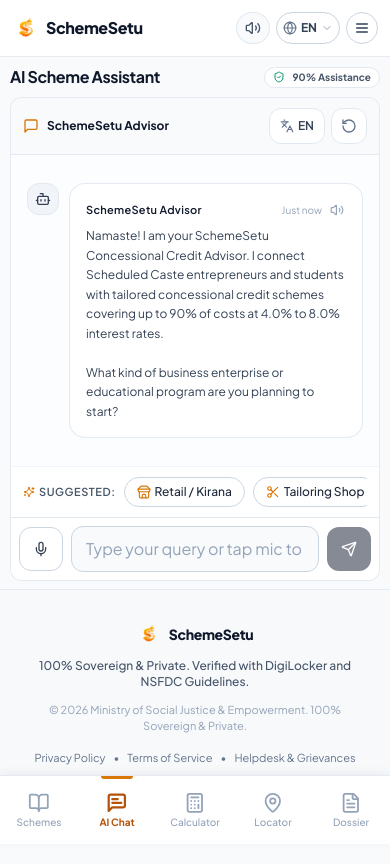
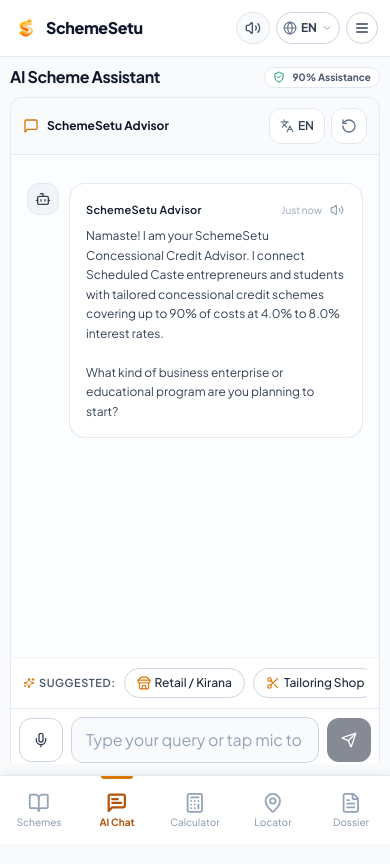
Before and after one commit to sizwinz/SchemeSetu, a Next.js app: page /assistant in a window 390 px wide. Shown: the top 864 px of the page. Built offline with nearby package versions, Linux system fonts and the light colour scheme.

Commit message:
fix(assistant): omit footer on AI chat and lock chat container to mobile viewport

```diff
--- a/src/app/assistant/page.tsx
+++ b/src/app/assistant/page.tsx
@@ -20,7 +20,7 @@
   }, []);
 
   return (
-    <div className="flex-1 flex flex-col max-w-5xl xl:max-w-6xl mx-auto w-full px-2.5 sm:px-6 lg:px-8 pt-2 sm:pt-4 pb-2 sm:pb-8 min-h-0 overflow-hidden">
+    <div className="h-[calc(100dvh-3.5rem)] lg:h-auto -mb-20 lg:mb-0 pb-[4.5rem] lg:pb-8 flex-1 flex flex-col max-w-5xl xl:max-w-6xl mx-auto w-full px-2.5 sm:px-6 lg:px-8 pt-2 sm:pt-4 min-h-0 overflow-hidden">
       {/* Title Bar: Compact 1-line on mobile, expanded on desktop */}
       <div className="flex items-center justify-between gap-2 pb-2 sm:pb-3 shrink-0">
         <div className="flex items-center space-x-2 min-w-0">
--- a/src/components/layout/Footer.tsx
+++ b/src/components/layout/Footer.tsx
@@ -3,10 +3,17 @@
 import React, { useState } from "react";
 import Link from "next/link";
 import Image from "next/image";
+import { usePathname } from "next/navigation";
 import { HelpCircle, Phone, Mail, X, ShieldCheck } from "lucide-react";
 
 export function Footer() {
+  const pathname = usePathname();
   const [showHelpModal, setShowHelpModal] = useState<boolean>(false);
+
+  // Conversational AI Assistant is a dedicated full-screen interface: omit footer on /assistant
+  if (pathname === "/assistant") {
+    return null;
+  }
 
   return (
     <>
```
